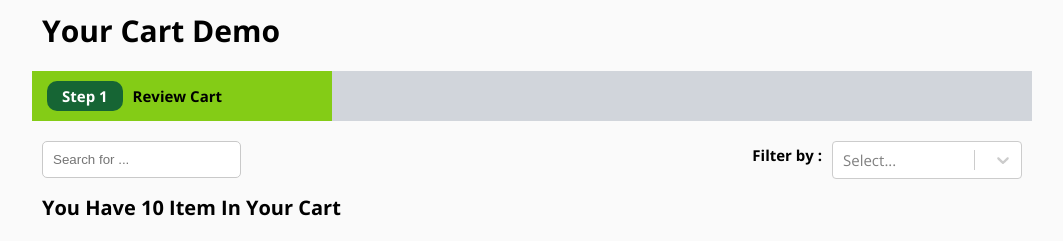
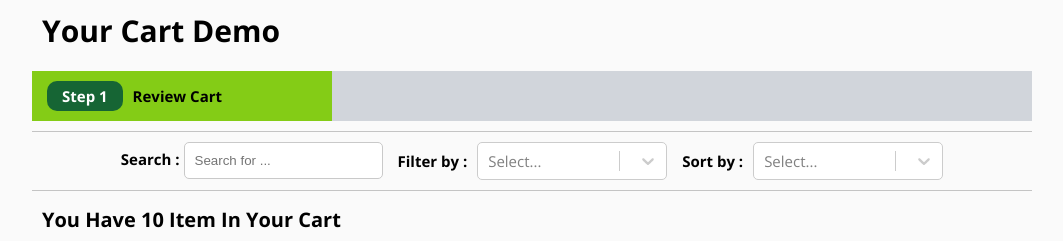
Before and after one commit to sepidehbiglarizadeh/Product-Managment, a React (Create React App) app: page / in a window 1280 px wide. Shown: the top 241 px of the page, without its empty margins (108-1171 px from the left). Built offline with nearby package versions, Linux system fonts and the light colour scheme.

Commit message:
sort feature added and the style of Select component changed

```diff
--- a/package.json
+++ b/package.json
@@ -3,6 +3,7 @@
   "version": "0.1.0",
   "private": true,
   "dependencies": {
+    "lodash": "^4.17.21",
     "react": "^18.2.0",
     "react-dom": "^18.2.0",
     "react-icons": "^4.6.0",
--- a/src/common/SearchBar/SearchBar.js
+++ b/src/common/SearchBar/SearchBar.js
@@ -2,17 +2,19 @@ import { useState } from "react";
 import { useProductsActions } from "../../components/Provider/ProductsProvider";
 import styles from "./SearchBar.module.css";
 
-const SearchBar = () => {
+const SearchBar = ({ filter }) => {
   const [searchValue, setSearchValue] = useState("");
   const dispatch = useProductsActions();
 
   const changeHandler = (e) => {
+    setSearchValue(e.target.value);
+    dispatch({ type: "filter", selectedOption: filter });
     dispatch({ type: "search", event: e });
-    setSearchValue(e.target.value);
   };
 
   return (
     <div className={styles.searchBar}>
+    <label>Search : </label>
       <input
         type="search"
         placeholder="Search for ..."
--- a/src/common/SearchBar/SearchBar.module.css
+++ b/src/common/SearchBar/SearchBar.module.css
@@ -9,3 +9,7 @@
 .searchBar input:focus {
   border: 2px solid #84cc16;
 }
+
+.searchBar label{
+  font-weight: bold;
+}
--- a/src/common/SelectComponent/SelectComponent.js
+++ b/src/common/SelectComponent/SelectComponent.js
@@ -1,11 +1,23 @@
 import Select from "react-select";
-import styles from "./SelectComponent.module.css"
+import styles from "./SelectComponent.module.css";
 
 const SelectComponent = ({ title, ...rest }) => {
   return (
     <div className={styles.selectContainer}>
       <span>{title}</span>
-      <Select {...rest} className={styles.select} />
+      <Select
+        {...rest}
+        className={styles.select}
+        theme={(theme) => ({
+          ...theme,
+          borderRadius: 5,
+          colors: {
+            ...theme.colors,
+            primary25: "#84cc16",
+            primary: "#84cc16",
+          },
+        })}
+      />
     </div>
   );
 };
--- a/src/common/SelectComponent/SelectComponent.module.css
+++ b/src/common/SelectComponent/SelectComponent.module.css
@@ -1,11 +1,12 @@
 .select{
     width: 190px;
-    margin-top: 1rem;
+    margin: 1rem 0;
 }
 
 .selectContainer{
     display: flex;
     align-items: center;
+    margin-left: 1.5rem;
 }
 
 .selectContainer span{
--- a/src/components/Filter/Filter.js
+++ b/src/components/Filter/Filter.js
@@ -11,20 +11,43 @@ const filterOptions = [
   { value: "Electronics", label: "Electronics" },
 ];
 
+const sortOptions = [
+  { value: "Highest", label: "Highest" },
+  { value: "Lowest", label: "lowest" },
+];
+
 const Filter = () => {
   const [filter, setFilter] = useState("");
+  const [sort, setSort] = useState("");
 
   const dispatch = useProductsActions();
 
   const filterHandler = (selectedOption) => {
     setFilter(selectedOption);
     dispatch({ type: "filter", selectedOption });
+    dispatch({ type: "sort", selectedOption });
+  };
+
+  const sortHandler = (selectedOption) => {
+    setSort(selectedOption);
+    dispatch({ type: "sort", selectedOption });
   };
 
   return (
     <section className={styles.filterContainer}>
-      <SearchBar />
-      <SelectComponent title="Filter by :" value={filter} options={filterOptions} onChange={filterHandler} />
+      <SearchBar filter={filter}/>
+      <SelectComponent
+        title="Filter by :"
+        value={filter}
+        options={filterOptions}
+        onChange={filterHandler}
+      />
+      <SelectComponent
+        title="Sort by :"
+        value={sort}
+        options={sortOptions}
+        onChange={sortHandler}
+      />
     </section>
   );
 };
--- a/src/components/Filter/Filter.module.css
+++ b/src/components/Filter/Filter.module.css
@@ -1,7 +1,9 @@
 .filterContainer{
     margin-top: 1rem;
     display: flex;
-    justify-content: space-between;
+    justify-content: center;
     flex-wrap: wrap;
     padding: 0 1rem;
+    border-top: 1px solid #c4c4c4 ;
+    border-bottom: 1px solid #c4c4c4 ;
 }
--- a/src/components/Provider/ProductsProvider.js
+++ b/src/components/Provider/ProductsProvider.js
@@ -1,5 +1,6 @@
 import React, { useContext, useReducer } from "react";
 import { productsData } from "../../db/products";
+import _ from "lodash";
 
 const ProductsContext = React.createContext();
 const ProductsContextDispatcher = React.createContext();
@@ -37,7 +38,7 @@ const reducer = (state, action) => {
     case "search": {
       const value = action.event.target.value;
       if (value === "") {
-        return productsData;
+        return state;
       } else {
         const filteredProducts = state.filter((p) =>
           p.title.toLowerCase().includes(value.toLowerCase())
@@ -55,6 +56,16 @@ const reducer = (state, action) => {
           (p) => p.category.toLocaleLowerCase() === value.toLocaleLowerCase()
         );
         return filteredProducts;
+      }
+    }
+
+    case "sort":{
+      const value = action.selectedOption.value;
+      const products = [...state];
+      if (value === "Highest") {
+        return _.orderBy(products, ["price"], "desc");
+      } else {
+        return _.orderBy(products, ["price"], "asc");
       }
     }
 
```
Also changed, not shown: 1 other file (tests, documents, lock files or other folders).
